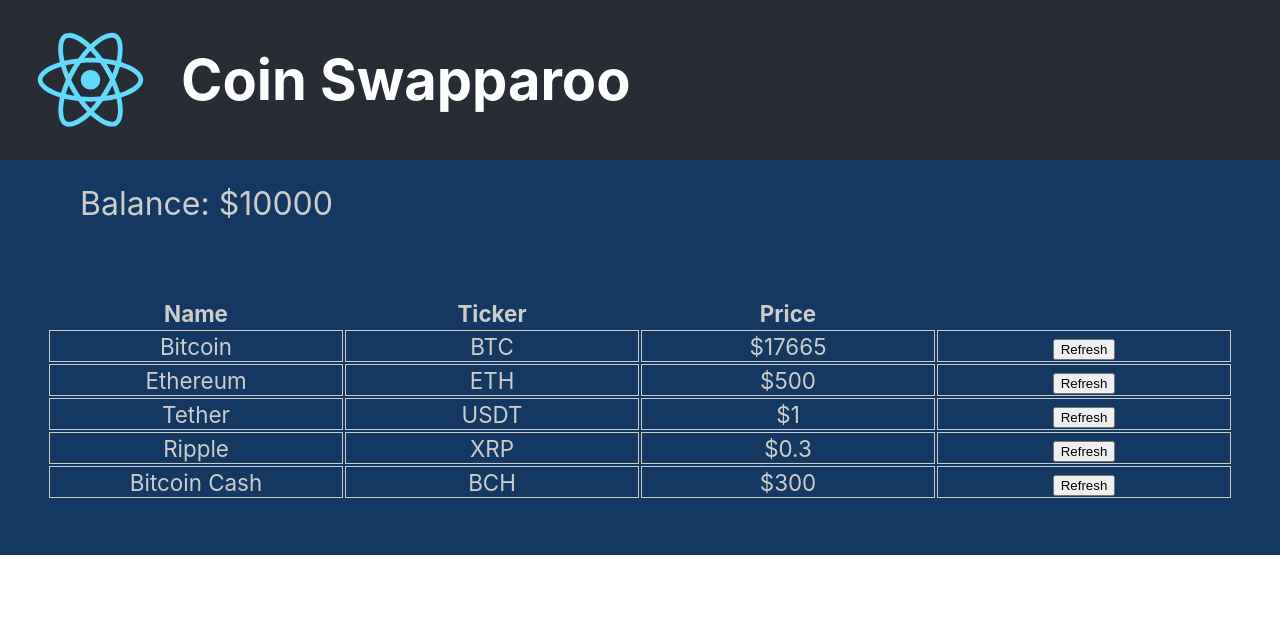
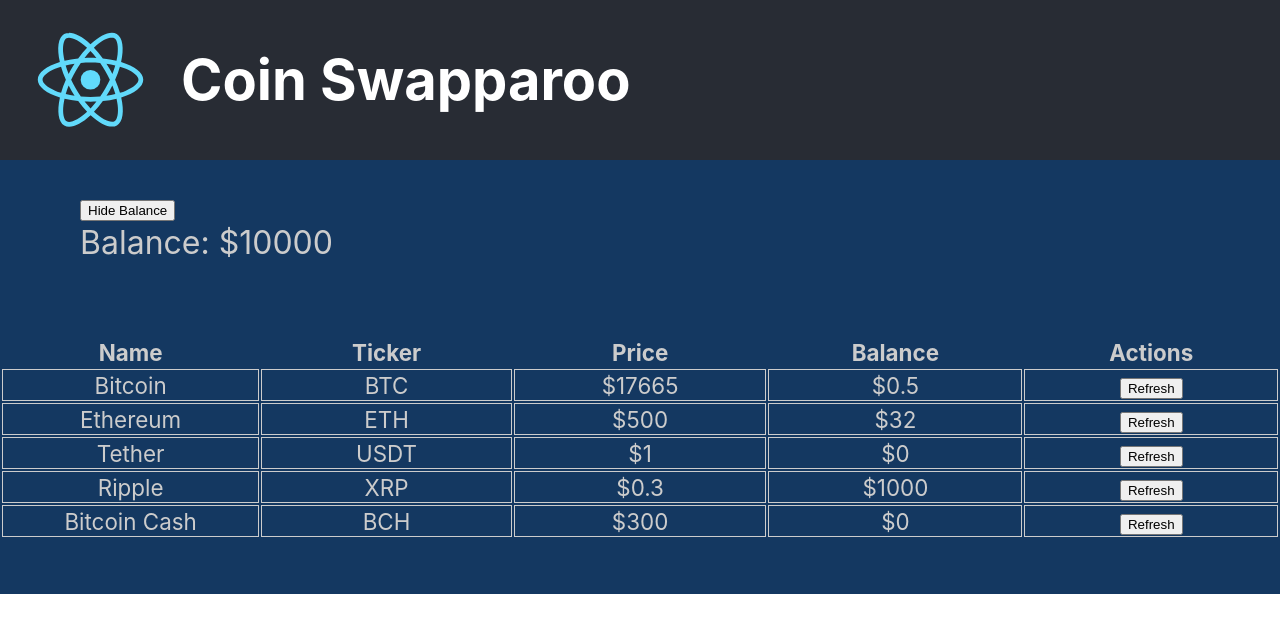
Before and after one commit to daxtrader54/coin-swapparoo, a React (Create React App) app: page / in a window 1280 px wide. Shown: the top 632 px of the page. Built offline with nearby package versions, Linux system fonts and the light colour scheme.

Commit message:
balance toggle and class properties

```diff
--- a/src/App.js
+++ b/src/App.js
@@ -13,65 +13,84 @@ const Div = styled.div `
 `;
 
 class App extends React.Component {
-  constructor(props){
-    super(props)
-    this.state = {
+  state = {
     balance: 10000,
+    showBalance: true,
+    showBalanceColumn: false,
     coinData: [
       {
         name: 'Bitcoin',
         ticker: 'BTC',
-          price: 17665
+        balance: 0.5,
+        price: 17665,
       },
       {
         name: 'Ethereum',
         ticker: 'ETH',
-          price: 500
+        balance: 32,
+        price: 500,
       },
       {
         name: 'Tether',
         ticker: 'USDT',
-          price: 1
+        balance: 0,
+        price: 1,
       },
       {
         name: 'Ripple',
         ticker: 'XRP',
-          price: 0.3
+        balance: 1000,
+        price: 0.3,
       },
       {
         name: 'Bitcoin Cash',
         ticker: 'BCH',
-          price: 300
+        balance: 0,
+        price: 300,
       }
     ]
   }
-    this.handleRefresh = this.handleRefresh.bind(this);
-  }
 
 
-  handleRefresh(valueChangeTicker){
-    const newCoinData = this.state.coinData.map(function( {ticker, name, price} ) {
-      let newPrice = price;
-      if( valueChangeTicker === ticker ) {
+
+  handleRefresh = (valueChangeTicker) => {
+    const newCoinData = this.state.coinData.map(function( values ) {
+      let newValues = { ...values };
+      if( valueChangeTicker === values.ticker ) {
         const randomPercentage = 0.995 + Math.random() * 0.01;
-        newPrice = newPrice * randomPercentage;
+        newValues.price *= randomPercentage;
         }
-      return {
-        ticker,
-        name,
-        price: newPrice // thisis different because key and value are not the same, but they are above
-      }
+      return newValues;
     });
 
     this.setState({ coinData: newCoinData })
+  }
+
+  handleBalanceToggle = () => {
+    let x = this.state.showBalance;
+    this.setState({showBalance: !x});
+
+  }
+
+  handleBalanceColumn = () => {
+    let x = this.state.showBalanceColumn;
+    this.setState({showBalanceColumn: !x});
+
   }
 
   render(){
     return (
       <Div>
         <Header />
-        <AccountBalance amount={this.state.balance}/>
-        <CoinList coinData={this.state.coinData} handleRefresh={this.handleRefresh}/>
+        <AccountBalance amount={this.state.balance}
+                        showBalance = {this.state.showBalance}
+                        handleBalanceToggle={this.handleBalanceToggle}
+                        handleBalanceColumn = {this.handleBalanceColumn}/>
+        <CoinList
+                        coinData={this.state.coinData}
+                        handleRefresh={this.handleRefresh}
+                        handleBalanceColumn = {this.handleBalanceColumn}
+                        showBalance = {this.state.showBalance}/>
       </Div>
     );
   }
--- a/src/components/AccountBalance/AccountBalance.jsx
+++ b/src/components/AccountBalance/AccountBalance.jsx
@@ -10,10 +10,23 @@ const Section = styled.section`
 `;
 
 class AccountBalance extends Component {
+
+    handleBalance = (event) => {
+        event.preventDefault();
+        this.props.handleBalanceToggle();
+        this.props.handleBalanceColumn();
+    };
+
     render() {
+        const buttonText = this.props.showBalance ? 'Hide Balance' : 'Show Balance';
+        let content = this.props.showBalance ? <>Balance: ${this.props.amount}</> : <></>;
+
         return (
             <Section>
-                Balance: ${this.props.amount}
+                <form action="#" method="POST">
+                    <button onClick={this.handleBalance}>{buttonText}</button>
+                </form>
+                {content}
             </Section>
         );
     }
--- a/src/components/Coin/Coin.jsx
+++ b/src/components/Coin/Coin.jsx
@@ -6,8 +6,6 @@ const TD = styled.td`
     border: 1px solid #cccccc;
     width: 290px!important;
 `;
-
-
 
 class Coin extends Component {
     constructor(props){
@@ -20,15 +18,6 @@ class Coin extends Component {
         event.preventDefault(); // This stops the form from refreshing
 
         this.props.handleRefresh(this.props.ticker);
-
-        /*
-        const randomPercentage = 0.995 + Math.random() * 0.01;
-        this.setState( function(oldState) {
-            return{
-                price: oldState.price * randomPercentage
-            };
-        });
-        */
     }
 
     render(){
@@ -37,6 +26,7 @@ class Coin extends Component {
             <TD>{this.props.name}</TD>
             <TD>{this.props.ticker}</TD>
             <TD>${this.props.price}</TD>
+            {this.props.showBalance ? <TD>${this.props.balance}</TD> : null}
             <TD><form action="#" method="POST">
                     <button onClick={this.handleClick}>Refresh</button>
                 </form>
--- a/src/components/CoinList/CoinList.jsx
+++ b/src/components/CoinList/CoinList.jsx
@@ -10,22 +10,25 @@ const Table = styled.table `
 class CoinList extends Component {
     render() {
         return (
-
             <Table>
             <thead>
               <tr>
                 <th>Name</th>
                 <th>Ticker</th>
                 <th>Price</th>
+                {this.props.showBalance ? <th>Balance</th> : null}
+                <th>Actions</th>
               </tr>
             </thead>
             <tbody>
               {
-                this.props.coinData.map( ({name, ticker, price}) =>
+                this.props.coinData.map( ({name, ticker, price, balance}) =>
                   <Coin key={ticker}
                         handleRefresh = {this.props.handleRefresh}
                         name = {name}
                         ticker={ticker}
+                        showBalance = {this.props.showBalance}
+                        balance={balance}
                         price ={price}/>
                   )
               }
--- a/src/components/Header.jsx
+++ b/src/components/Header.jsx
@@ -6,6 +6,7 @@ import styled from 'styled-components'
 class Header extends Component {
 
     render() {
+
         const NewHeader = styled.header`
             background-color: #282c34;
             min-height: 20vh;
```
Lines whose indentation alone changed are shown as unchanged.
